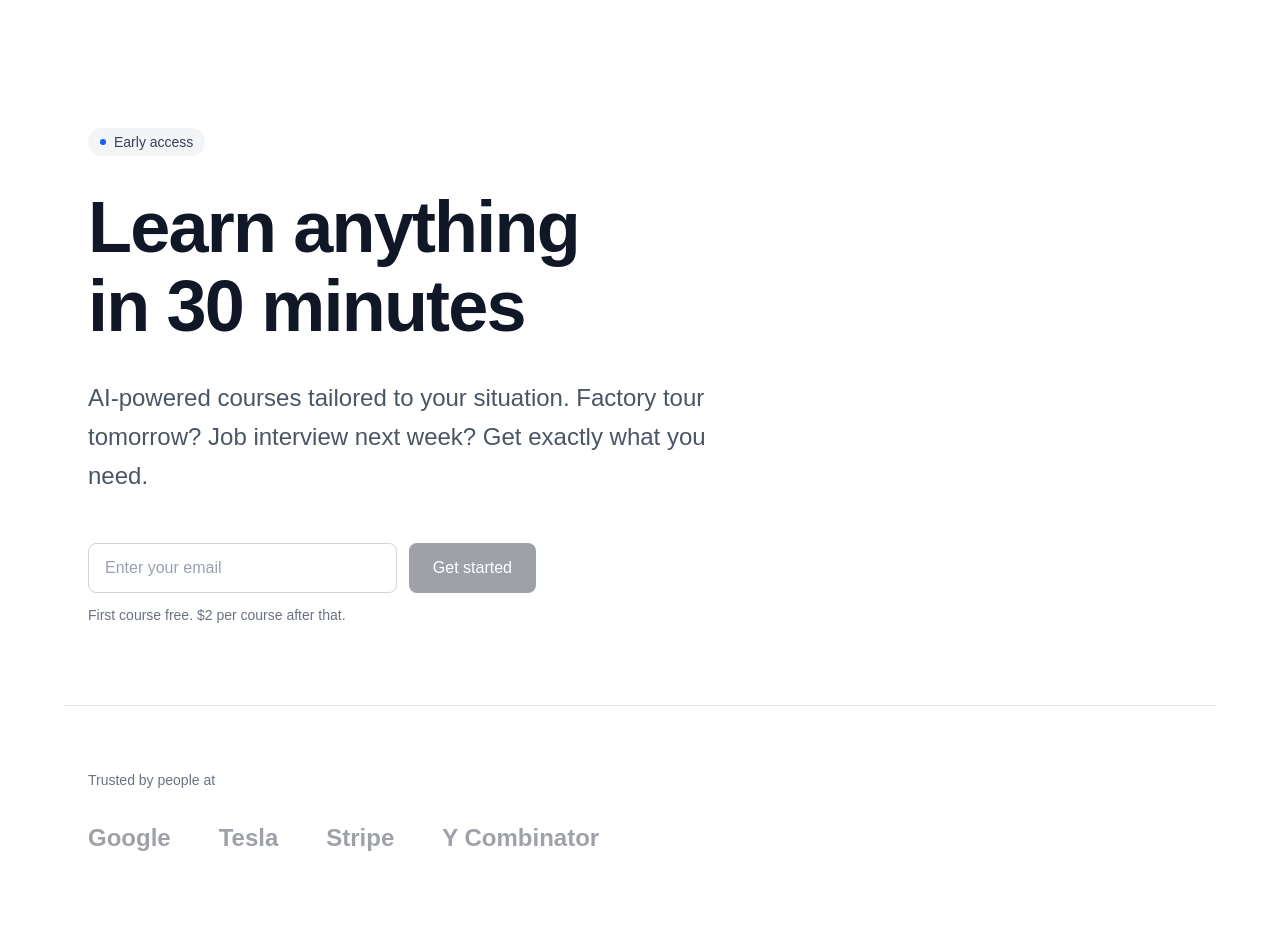
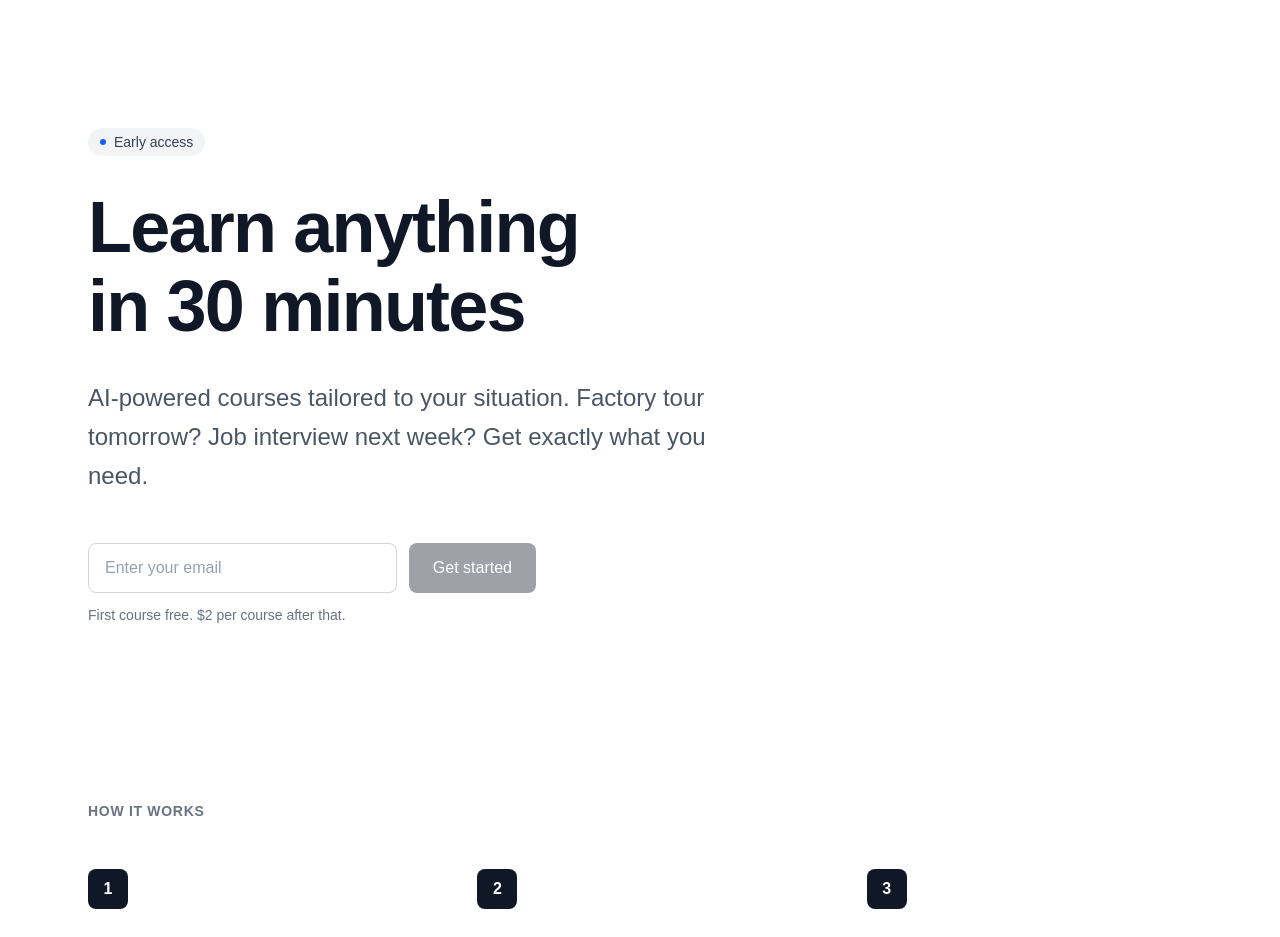
Before and after one commit to rahul-dcosta/adaptive-courses, a Next.js app in the folder app/: page / in a window 1280 px wide. Shown: the top 937 px of the page. Built offline with nearby package versions, Linux system fonts and the light colour scheme; no server answers.

Commit message:
Remove fake company names, add comprehensive design philosophy doc

```diff
--- a/app/components/LandingPagePremium.tsx
+++ b/app/components/LandingPagePremium.tsx
@@ -85,17 +85,6 @@ export default function LandingPagePremium() {
               First course free. $2 per course after that.
             </p>
           </form>
-        </div>
-      </div>
-
-      {/* Social proof - subtle */}
-      <div className="max-w-6xl mx-auto px-6 py-16 border-t border-gray-200">
-        <p className="text-sm text-gray-500 mb-8">Trusted by people at</p>
-        <div className="flex flex-wrap gap-12 items-center opacity-40">
-          <div className="text-2xl font-bold text-gray-900">Google</div>
-          <div className="text-2xl font-bold text-gray-900">Tesla</div>
-          <div className="text-2xl font-bold text-gray-900">Stripe</div>
-          <div className="text-2xl font-bold text-gray-900">Y Combinator</div>
         </div>
       </div>
 
```
Also changed, not shown: 1 other file (tests, documents, lock files or other folders).
